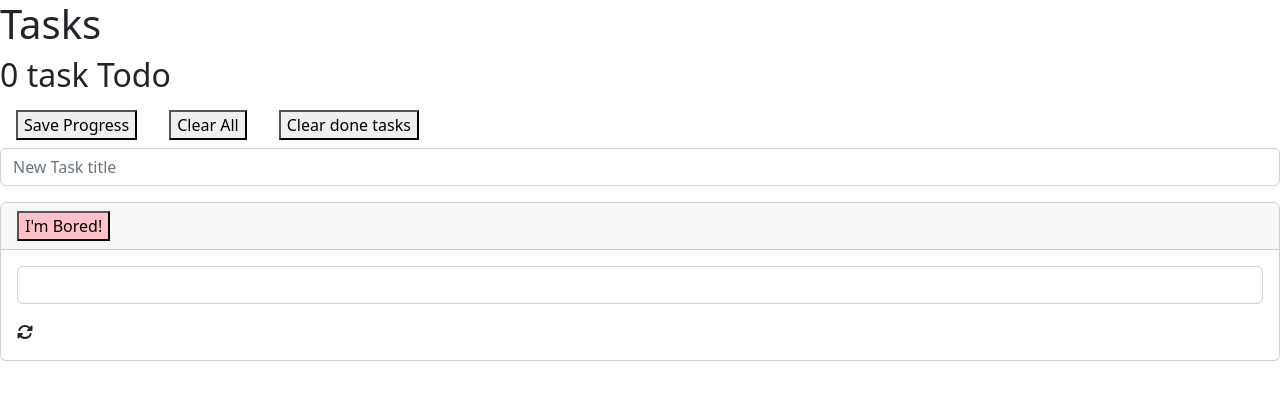
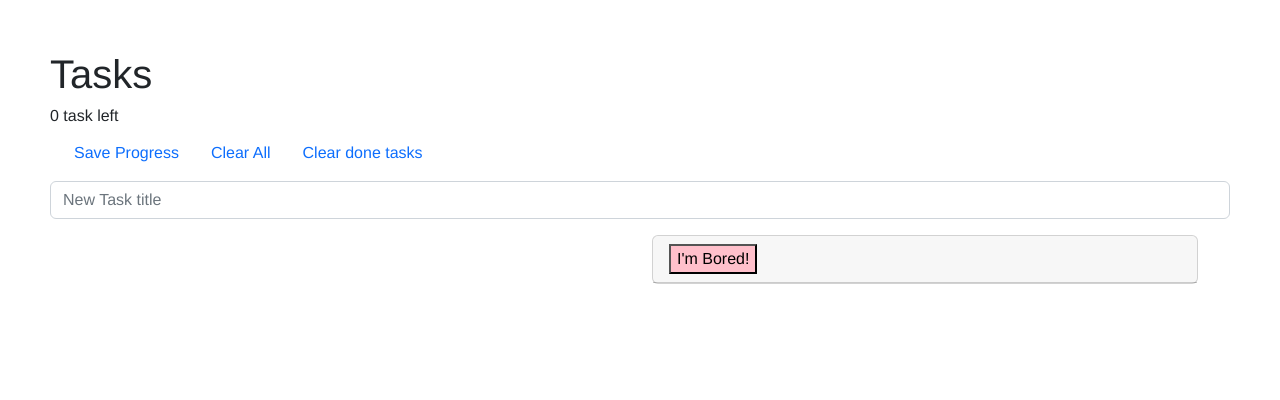
Before and after one commit to Gwladys-G/my-todoreactapp, a React (Create React App) app: page / in a window 1280 px wide. Shown: the top 400 px of the page. Built offline with nearby package versions, Linux system fonts and the light colour scheme.

Commit message:
styled a bit

```diff
--- a/src/App.js
+++ b/src/App.js
@@ -1,8 +1,7 @@
 import React, { Component } from "react";
 import NewTask from "./NewTask"
-import TaskList from "./TaskList"
 import Settings from "./Settings";
-import BoredAPI from "./BoredAPI"
+import Display from "./Display";
 
 import 'bootstrap/dist/css/bootstrap.min.css';
 
@@ -94,7 +93,6 @@ export default class App extends Component {
       .then(res => res.json())
       .then(
         (result) => {
-          document.getElementById("APIform").classList.remove("hide")
           this.setState((prevState) => ({
             ...prevState,
             isLoaded: true,
@@ -124,7 +122,7 @@ export default class App extends Component {
       idea:""
     })
     )
-  document.getElementById("APIform").classList.add("hide")
+  document.getElementById("accordion").click()
 }
 
 
@@ -133,7 +131,7 @@ export default class App extends Component {
     return (
       <div>
         <h1>Tasks</h1>
-        <h2>{this.remainingTasks()} {this.remainingTasks()>1? "tasks are" : "task"} Todo</h2>
+        <h6>{this.remainingTasks()} {this.remainingTasks()>1? "tasks are" : "task"} left</h6>
         <Settings
           saveTasks={this.saveTasks}
           clearAll={this.clearAll}
@@ -145,17 +143,14 @@ export default class App extends Component {
           handleChange={this.handleChange}
           handleSubmit={this.handleSubmit}
         />
-        <TaskList
+        <Display
           allTasks={this.state.allTasks}
           markAsCompleted={this.markAsCompleted}
           handleDelete={this.handleDelete}
-        />
-        <BoredAPI
           GetActivity={this.GetActivity}
           activity={this.state.idea}
           AddActivity={this.AddActivity}
-          handleChange={this.handleChange}
-        />
+          handleChange={this.handleChange}/>
       </div>
     )
   };
--- a/src/BoredAPI.jsx
+++ b/src/BoredAPI.jsx
@@ -16,6 +16,7 @@ function CustomToggle({ children, eventKey }) {
   return (
     <button
       type="button"
+      id="accordion"
       style={{ backgroundColor: 'pink' }}
       onClick={decoratedOnClick}
     >
@@ -25,43 +26,28 @@ function CustomToggle({ children, eventKey }) {
 }
 
 export default class BoredAPI extends Component {
+
   render(){
     return (
-      // <div>
-      //   <button onClick={this.props.GetActivity}>I'm Bored!</button>
-      //   <form>
-      //     <input className="hide" id="APIform"
-      //     value={this.props.activity}
-      //     title={this.props.activity}
-      //     readOnly={true}
-      //     />
-      //     {!this.props.activity? null : (<button onClick={this.props.AddActivity}>Let's add this</button>)}
-      //   </form>
-      // </div>
-      <Accordion defaultActiveKey="0">
+      <Accordion defaultActiveKey="1">
         <Card>
           <Card.Header>
             <CustomToggle eventKey="0">I'm Bored!</CustomToggle>
           </Card.Header>
           <Accordion.Collapse eventKey="0">
             <Card.Body>
-              {/* <input className="hide" id="APIform"
-                value={this.props.activity}
-                title={this.props.activity}
-                readOnly={true}
-              />
-              {!this.props.activity? null : (<button onClick={this.props.AddActivity}>Let's add this</button>)} */}
-              <InputGroup className="mb-3">
-                <Form.Control
-                  className="hide" id="APIform"
-                  aria-label="Recipient's username"
-                  aria-describedby="basic-addon2"
-                  value={this.props.activity}
-                  title={this.props.activity}
-                  readOnly={true}
-                />
-                {!this.props.activity? null : (<Button variant="outline-secondary" id="button-addon2" onClick={this.props.AddActivity}>Let's add this</Button>)}
-              </InputGroup>
+            {!this.props.activity? null : (
+                <InputGroup className="mb-3">
+                  <Form.Control
+                    className="hide" id="APIform"
+                    as="textarea"
+                    value={this.props.activity}
+                    title={this.props.activity}
+                    readOnly={true}
+                  />
+                  <Button variant="outline-secondary" id="button-addon2" onClick={this.props.AddActivity} eventKey="1"> Let's add this</Button>
+                </InputGroup>
+                )}
                 <FontAwesomeIcon icon={faRotate} onClick={this.props.GetActivity}></FontAwesomeIcon>
             </Card.Body>
           </Accordion.Collapse>
--- /dev/null
+++ b/src/Display.jsx
@@ -0,0 +1,36 @@
+import React, { Component } from "react";
+
+import BoredAPI from "./BoredAPI"
+import TaskList from "./TaskList"
+
+import Container from 'react-bootstrap/Container';
+import Row from 'react-bootstrap/Row';
+import Col from 'react-bootstrap/Col';
+
+
+
+export default class Display extends Component {
+  render(){
+    return (
+      <Container>
+          <Row>
+            <Col>
+            <TaskList
+              allTasks={this.props.allTasks}
+              markAsCompleted={this.props.markAsCompleted}
+              handleDelete={this.props.handleDelete}
+            />
+            </Col>
+            <Col>
+              <BoredAPI
+                GetActivity={this.props.GetActivity}
+                activity={this.props.activity}
+                AddActivity={this.props.AddActivity}
+                handleChange={this.props.handleChange}
+              />
+            </Col>
+          </Row>
+      </Container>
+    )
+  }
+}
--- a/src/NewTask.jsx
+++ b/src/NewTask.jsx
@@ -23,7 +23,7 @@ export default class NewTask extends Component{
             {!this.props.newTask.title? null : (
           <>
             <Form.Control as="textarea" rows={3} name="description"
-              placeholder="New Task description"
+              placeholder="Add details"
               value={this.props.newTask.description || ""}
               onChange={this.props.handleChange}/>
           </>
--- a/src/Settings.jsx
+++ b/src/Settings.jsx
@@ -9,20 +9,20 @@ import Nav from 'react-bootstrap/Nav';
     render (){
       return (
         <div>
-          <Nav variant="pills" activeKey="1" onSelect={this.handleSelect}>
+          <Nav variant="pills" activeKey="1" onSelect={this.handleSelect} className= "m-2">
             <Nav.Item>
-              <Nav.Link eventKey="Progress Saved !" >
-                <button onClick={this.props.saveTasks}>Save Progress</button>
+              <Nav.Link eventKey="Progress has been Saved !" onClick={this.props.saveTasks}>
+                Save Progress
               </Nav.Link>
             </Nav.Item>
             <Nav.Item>
-              <Nav.Link eventKey="All history has been cleared" title="Item">
-                <button onClick={this.props.clearAll}>Clear All</button>
+              <Nav.Link eventKey="All tasks will been cleared" onClick={this.props.clearAll}>
+                Clear All
               </Nav.Link>
             </Nav.Item>
             <Nav.Item>
-              <Nav.Link eventKey="All done tasks have been cleared" title="Item">
-                <button onClick={this.props.clearAllDoneTasks}>Clear done tasks</button>
+              <Nav.Link eventKey="All done tasks are going to be cleared" onClick={this.props.clearAllDoneTasks}>
+                Clear done tasks
               </Nav.Link>
             </Nav.Item>
           </Nav>
--- a/src/TaskList.jsx
+++ b/src/TaskList.jsx
@@ -7,40 +7,19 @@ import CloseButton from 'react-bootstrap/CloseButton';
 export default class TaskList extends Component {
   render () {
     return(
-      // <ul>
-      //   {this.props.allTasks.map(
-      //     (task) => (
-      //       <li
-      //       key={task.id}
-      //       >
-      //         <div style={{textDecoration: task.completed ? 'line-through' : 'none',
-      //           backgroundColor: task.completed ? 'grey' : 'none',}}>
-      //           <h2
-      //            style={{backgroundColor: task.completed ? 'lightgrey' : 'none',}}>{task.title}</h2>
-      //         </div>
-      //         <div className="actions" style={{backgroundColor: task.completed ? 'grey' : 'none',}}>
-      //            <button onClick={() => this.props.handleDelete(task.id)}>X</button>
-      //           {!task.completed? <button onClick={()=> this.props.markAsCompleted(task.id)}> Mark as Completed</button> : null}
-      //         </div>
-      //         <div style={{textDecoration: task.completed ? 'line-through' : 'none',
-      //           backgroundColor: task.completed ? 'grey' : 'none',}}>
-      //         {!task.description? null : <p>{task.description}</p>}
-      //         <p>{task.createdAt}</p>
-      //         </div>
-      //       </li>)
-      //   )}
-      // </ul>
       <div>
         {this.props.allTasks.map((task) => (
-            <Card>
-              <Card.Header><CloseButton aria-label="Hide" onClick={() => this.props.handleDelete(task.id)}/></Card.Header>
-                <Card.Body style={{textDecoration: task.completed ? 'line-through' : 'none', backgroundColor: task.completed ? 'grey' : 'none',}}>
-                  <Card.Title>{task.title}</Card.Title>
-                  <Card.Text>
-                    {!task.description? null : task.description}
-                    {task.createdAt}
-                  </Card.Text>
-                  {!task.completed? <Button variant="primary" onClick={()=> this.props.markAsCompleted(task.id)}> Mark as Completed</Button> : null}
+            <Card className="my-2">
+              <Card.Header className="cardheader">
+                <CloseButton className="text-left mb-2" aria-label="Hide" onClick={() => this.props.handleDelete(task.id)}/>
+                <p className="mb-0 font-italic" style={{textDecoration: task.completed ? 'line-through' : 'none'}}>{task.createdAt}</p>
+              </Card.Header>
+              <Card.Body style={{textDecoration: task.completed ? 'line-through' : 'none', backgroundColor: task.completed ? 'grey' : 'white'}}>
+                <Card.Title>{task.title}</Card.Title>
+                <Card.Text>
+                  {!task.description? null : task.description}
+                </Card.Text>
+                {!task.completed? <Button variant="primary" onClick={()=> this.props.markAsCompleted(task.id)}> Mark as Completed</Button> : null}
               </Card.Body>
             </Card>
         ))}
--- a/src/styles.css
+++ b/src/styles.css
@@ -1,94 +1,15 @@
-
-/* * html, body {
-	height: 100%;
+body {
   background-color: #E9F7CA;
   text-align: center;
-  margin: 10px;
+  padding: 50px;
 }
 
 * {
 	font-family: Helvetica, Arial, sans-serif;
-  box-sizing: border-box;
-}
-
-#app {
-	position: relative;
-	height: 100%;
-	width: 100%;
-	padding: 8px;
-} */
-
-/* h1 {
-  margin: 8px 0;
-}
-
-form {
-  display: flex;
-  flex-direction: column;
-  position: relative;
-}
-
-input,
-textarea {
-  padding: 5px;
-}
-
-form button{
-  position: absolute;
-  top: 0;
-  right: 0;
-  padding: 5px;
-} */
-
-
-
-/* ul {
-  list-style: none;
-  text-align: center;
-}
-
-ul {
-  padding: 0;
-}
-
-li {
-  background-color: #FFC2B4;
-  border: 1px solid FFC2B4;
-  border-radius: 5px 2px;
-  margin: 8px 0;
+  /* box-sizing: border-box; */
 }
 
 
-li .actions {
-  display: flex;
-  justify-content: space-between;
-}
-
-li div button {
-  background-color: transparent;
-  border: 0;
-  padding: 10px;
-  font-weight: bolder;
-  cursor: pointer;
-  border-radius: 5px;
-}
-
-li div button:hover,
-li div button:focus {
-  box-shadow: 0 0 1px black;
-}
-
-li h2 {
-  background-color: #FB8F67;
+ p {
   margin: 0;
-  padding: 4px;
-}
-
-li p {
-  margin: 0px;
-} */
-
-/*
-.hide{
-  display: none;
-} */
+ }
```
Also changed, not shown: public/index.html (+2 -10 lines).
